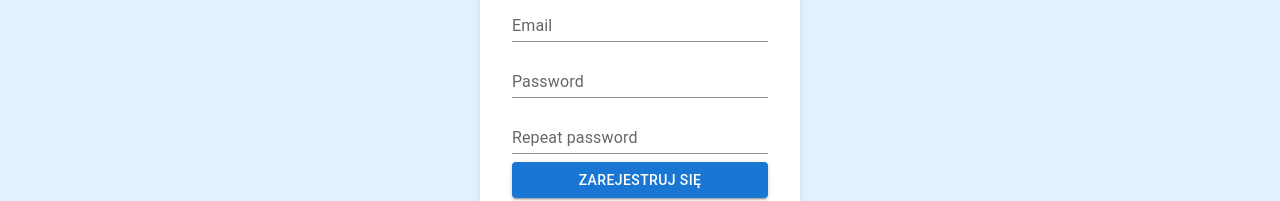
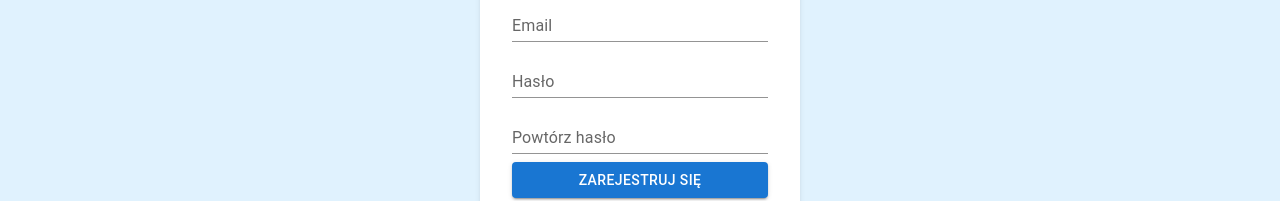
Before and after one commit to haniszewski/SurveySystemFrontend, a Next.js app: page /auth/register in a window 1280 px wide. Shown: the part 360-561 px from the top of the page. Built offline with nearby package versions, Linux system fonts and the light colour scheme.

Commit message:
Minor tweaks

```diff
--- a/src/app/auth/login/page.tsx
+++ b/src/app/auth/login/page.tsx
@@ -48,7 +48,7 @@ export default function LoginPage() {
             </div>
           )}
           <TextFormField name="email" label="Email" type="email" />
-          <TextFormField name="password" label="Password" type="password" />
+          <TextFormField name="password" label="Hasło" type="password" />
           <div className="w-full">
             <DynamicSubmitButton className="w-full" text="Zaloguj" />
           </div>
--- a/src/app/auth/register/page.tsx
+++ b/src/app/auth/register/page.tsx
@@ -51,12 +51,8 @@ const RegisterPage = () => {
             </div>
           )}
           <TextFormField name="email" label="Email" type="email" />
-          <TextFormField name="password" label="Password" type="password" />
-          <TextFormField
-            name="repeat"
-            label="Repeat password"
-            type="password"
-          />
+          <TextFormField name="password" label="Hasło" type="password" />
+          <TextFormField name="repeat" label="Powtórz hasło" type="password" />
           <div className="w-full">
             <Button
               type="submit"
--- a/src/components/atoms/title-bar.tsx
+++ b/src/components/atoms/title-bar.tsx
@@ -1,11 +1,16 @@
 import React from "react";
+import Link from "next/link";
 import NavTab from "@/components/atoms/user-bar/nav-tab";
 
 const TitleBar = ({ title }: { title: string }) => {
   return (
     <div className="flex h-full items-center justify-between bg-sky-700 p-6">
       <div className="flex flex-shrink-0 items-center text-white">
-        <span className="text-3xl font-semibold tracking-tight">{title}</span>
+        <Link href="/">
+          <span className="cursor-pointer text-3xl font-semibold tracking-tight">
+            {title}
+          </span>
+        </Link>
       </div>
       <div className="flex flex-shrink-0 items-center text-white">
         <NavTab />
--- a/src/components/atoms/user-bar/login-button.tsx
+++ b/src/components/atoms/user-bar/login-button.tsx
@@ -6,7 +6,7 @@ const LoginButton = () => {
   return (
     <Link href="/auth/login" className="flex items-center justify-center">
       <PowerIcon className="text-white-600 mr-2 h-6 w-6" />
-      <label className="text-white-600">Zaloguj</label>
+      <label className="text-white-600 cursor-pointer">Zaloguj</label>
     </Link>
   );
 };
--- a/src/components/atoms/user-bar/logout-button.tsx
+++ b/src/components/atoms/user-bar/logout-button.tsx
@@ -6,7 +6,7 @@ const LogoutButton = () => {
   return (
     <Link href="/auth/logout" className="flex items-center justify-center">
       <PowerIcon className="text-white-600 mr-2 h-6 w-6" />
-      <label className="text-white-600">Wyloguj</label>
+      <label className="text-white-600 cursor-pointer">Wyloguj</label>
     </Link>
   );
 };
--- a/src/components/atoms/user-bar/my-surveys-button.tsx
+++ b/src/components/atoms/user-bar/my-surveys-button.tsx
@@ -6,7 +6,7 @@ const MySurveysButton = () => {
   return (
     <Link href="/user-panel" className="flex items-center justify-center">
       <DocumentDuplicateIcon className="text-white-600 mr-2 h-6 w-6" />
-      <label className="text-white-600">Moje ankiety</label>
+      <label className="text-white-600 cursor-pointer">Moje ankiety</label>
     </Link>
   );
 };
--- a/src/components/atoms/user-bar/nav-tab.tsx
+++ b/src/components/atoms/user-bar/nav-tab.tsx
@@ -1,8 +1,6 @@
 "use client";
-import React, { useContext } from "react";
-import Link from "next/link";
+import { useContext } from "react";
 
-import { Tabs, Tab } from "@mui/material";
 import MySurveyButton from "./my-surveys-button";
 import LoginButton from "./login-button";
 import LogoutButton from "./logout-button";
```
